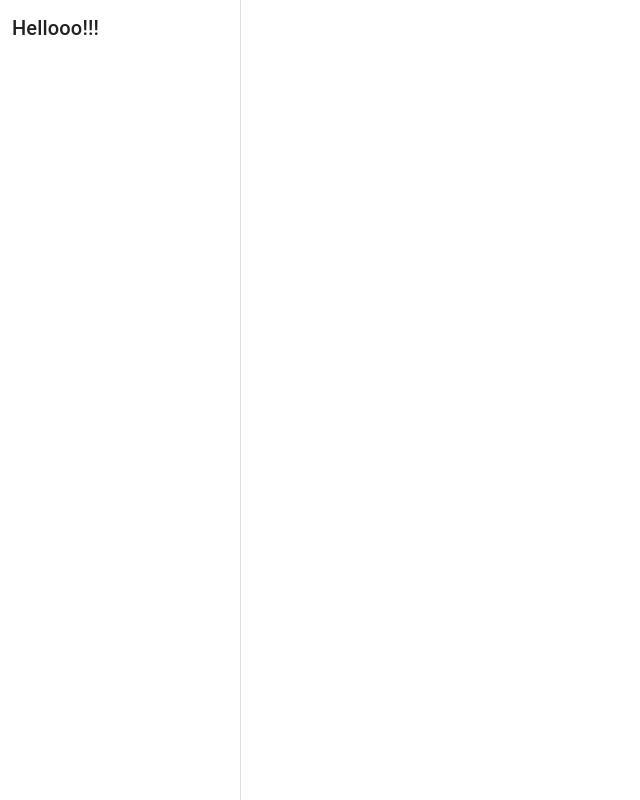
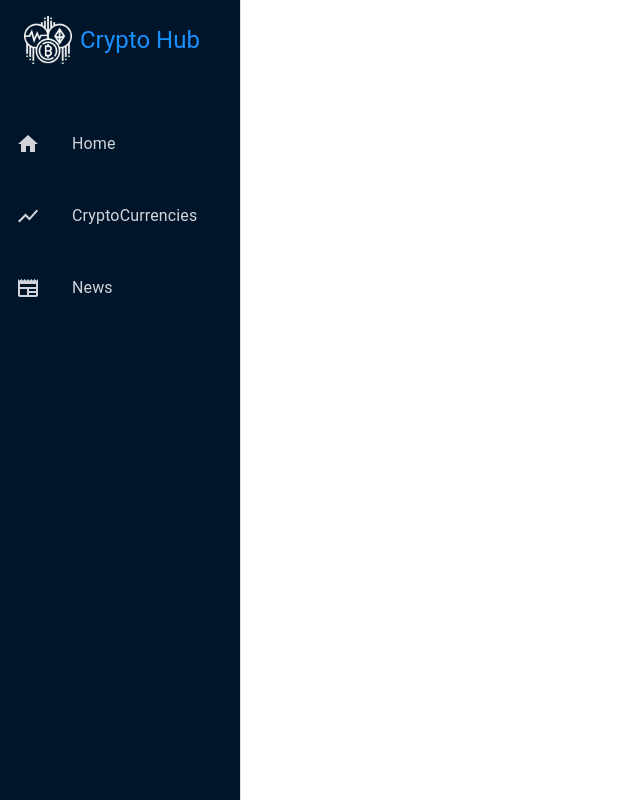
Before and after one commit to RedJOe-0608/crypto-hub-new, a React (Create React App) app: page / in a window 1280 px wide. Shown: the whole page, without its empty margins (0-640 px from the left). Built offline with nearby package versions, Linux system fonts and the light colour scheme.

Commit message:
Basic sidebar using MUI created

```diff
--- a/package.json
+++ b/package.json
@@ -5,14 +5,17 @@
   "dependencies": {
     "@emotion/react": "^11.10.5",
     "@emotion/styled": "^11.10.5",
+    "@mui/icons-material": "^5.10.16",
     "@mui/material": "^5.10.16",
     "@reduxjs/toolkit": "^1.9.1",
     "@testing-library/jest-dom": "^5.16.5",
     "@testing-library/react": "^13.4.0",
     "@testing-library/user-event": "^13.5.0",
     "autoprefixer": "^10.4.13",
+    "chart.js": "^4.0.1",
     "postcss": "^8.4.19",
     "react": "^18.2.0",
+    "react-chartjs-2": "^5.0.1",
     "react-dom": "^18.2.0",
     "react-icons": "^4.7.1",
     "react-redux": "^8.0.5",
--- a/src/components/Sidebar.jsx
+++ b/src/components/Sidebar.jsx
@@ -1,15 +1,45 @@
-import { Box, Drawer, Typography } from '@mui/material'
+import { Box, Drawer, Typography, List, ListItem, ListItemButton, ListItemText, ListItemIcon, Container } from '@mui/material'
+import HomeIcon from '@mui/icons-material/Home';
+import NewspaperIcon from '@mui/icons-material/Newspaper';
+import ShowChartIcon from '@mui/icons-material/ShowChart';
 import React from 'react'
 
 const Sidebar = () => {
-    const drawerWidth= 240
   return (
     <Drawer
         variant='permanent'
         anchor='left'
     >
-        <Box className='w-[240px] p-3'>
-            <Typography variant='h6'>Hellooo!!!</Typography>
+        {/* You can pass in css props directly in the Box component */}
+        <Box width={240} className='bg-[#001529] min-h-full'>
+            <Container sx={{display: "flex", alignItems: "center", marginTop: "1rem"}}>
+                  <img src='/img/cryptocurrency.png' className='w-[3rem] h-[3rem] mr-2' alt="" />
+            <Typography variant='h5' sx={{color: "#1890ff"}}>Crypto Hub</Typography>
+            </Container>
+
+            <List sx={{marginTop: "3rem", }} className='text-gray-300 '>
+                <ListItem disablePadding sx={{marginBottom: "1.5rem"}}>
+                    <ListItemButton>
+
+                    <ListItemIcon><HomeIcon className='text-gray-300'/></ListItemIcon>
+                    <ListItemText primary="Home"/>
+                    </ListItemButton>
+                </ListItem>
+                <ListItem disablePadding sx={{marginBottom: "1.5rem"}}>
+                     <ListItemButton>
+
+                    <ListItemIcon><ShowChartIcon className='text-gray-300'/></ListItemIcon>
+                    <ListItemText primary="CryptoCurrencies" />
+                     </ListItemButton>
+                </ListItem>
+                <ListItem disablePadding sx={{marginBottom: "1.5rem"}}>
+                     <ListItemButton>
+
+                    <ListItemIcon><NewspaperIcon className='text-gray-300'/></ListItemIcon>
+                    <ListItemText primary="News"/>
+                     </ListItemButton>
+                </ListItem>
+            </List>
         </Box>
     </Drawer>
   )
```
Also changed, not shown: public/img/cryptocurrency.png (added), 1 other file (tests, documents, lock files or other folders).
